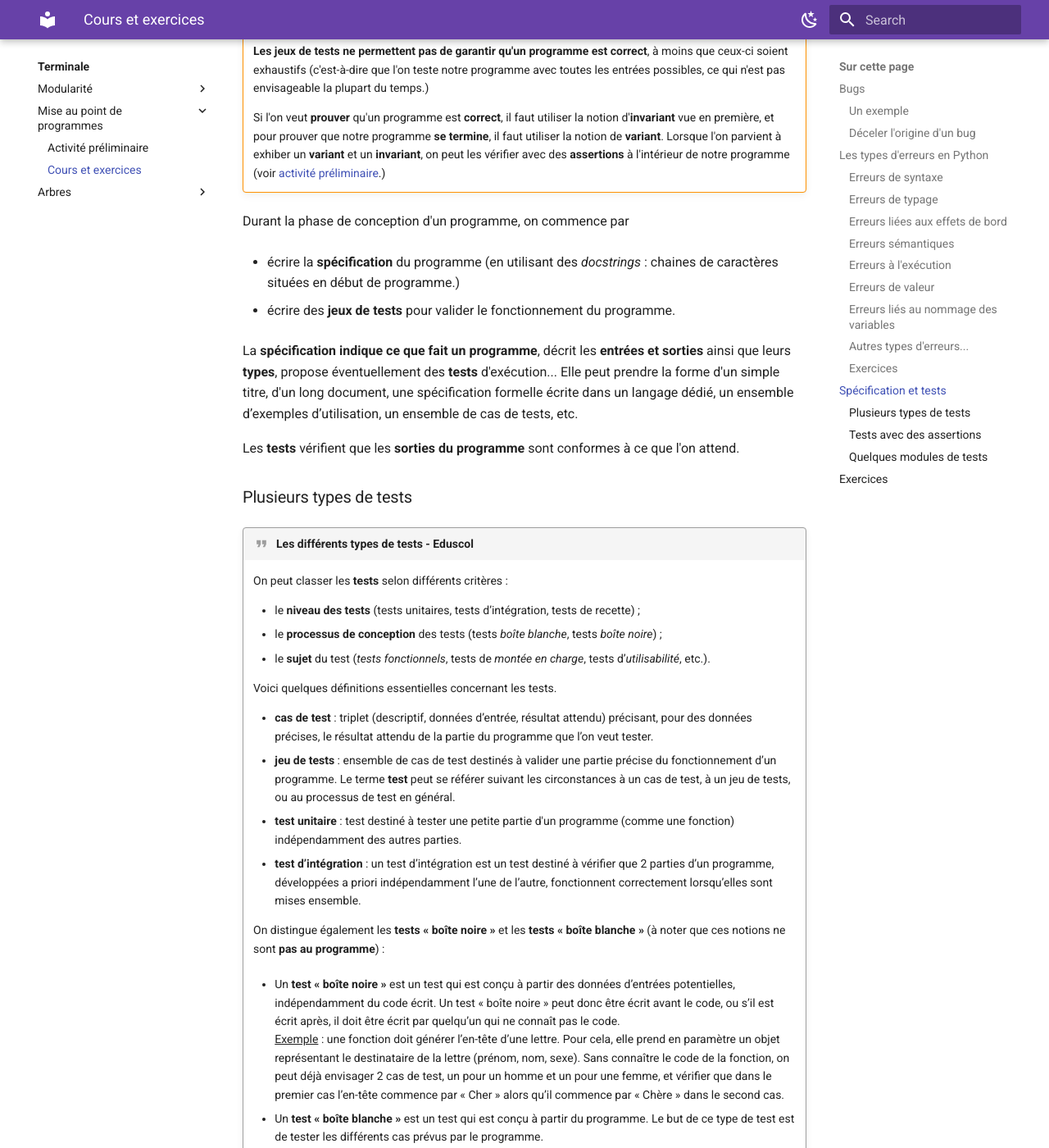
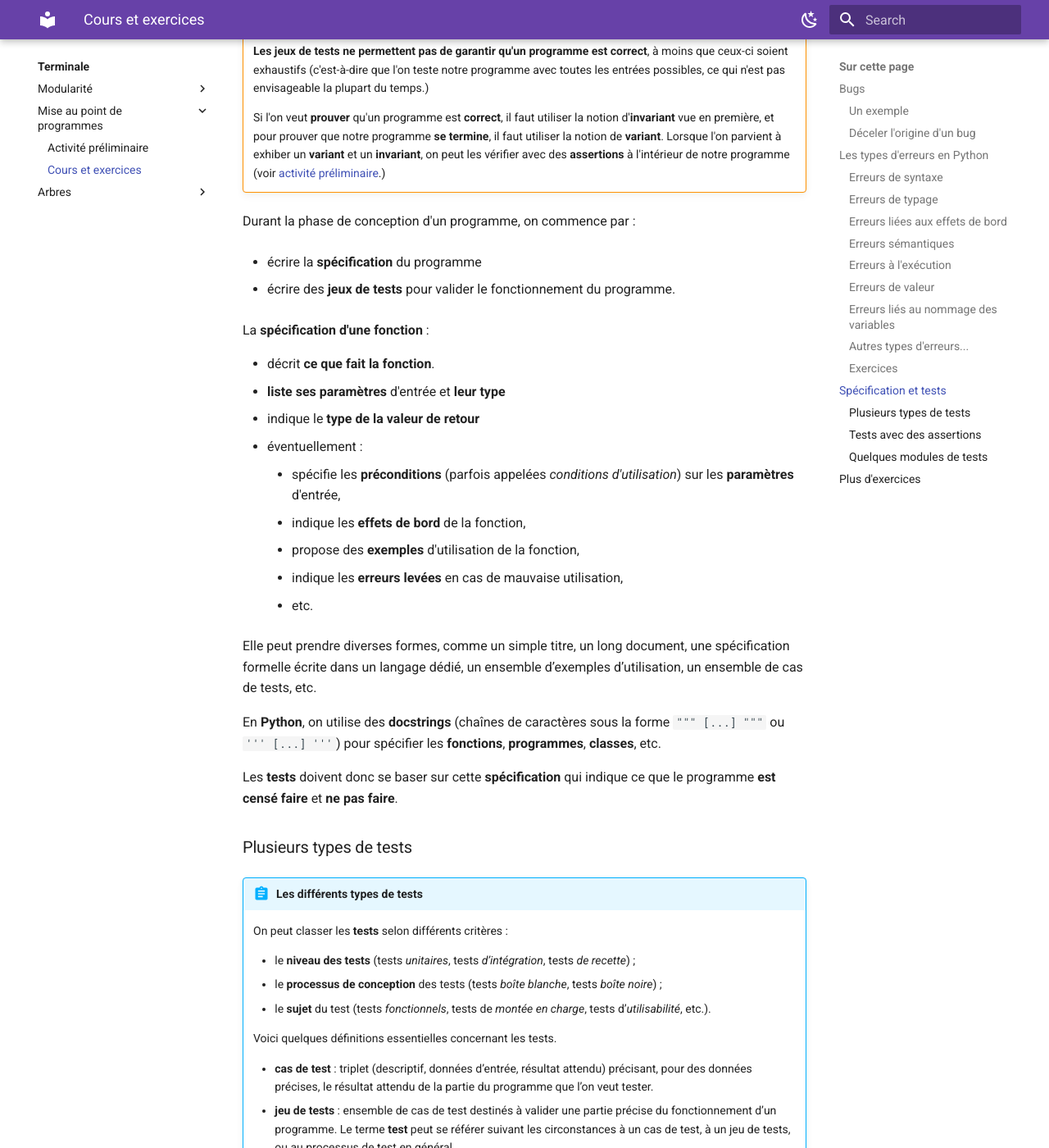
Before and after one commit to erwandemerville/nsi, an MkDocs documentation site: the page built from docs/terminale/mise_au_point/cours.md, in a window 1280 px wide and 1400 px high, scrolled down 10300 px. Shown: the whole window at 82% size. Built offline with MkDocs 1.6.1 and Material for MkDocs 9.7.7, drawn with Linux system fonts in a browser that asks for light colours; some of the changed text lies outside the part shown.

Commit message:
MAJ cours mise au point programmes

````diff
--- a/docs/terminale/mise_au_point/cours.md
+++ b/docs/terminale/mise_au_point/cours.md
@@ -123,7 +123,7 @@
     return valeur_max
 ```
 
-Ici, `CU` signifie "**conditions d'utilisation**" (on y indique les **préconditions** relatives aux paramètres d'entrée). Sur la forme de votre docstring, il n'y a pas de règle particulière. On aurait pu écrire `assert` ou encore `préconditions` au lieu de `CU`, par exemple.
+Ici, `CU` signifie "**conditions d'utilisation**" (on y indique les **préconditions** relatives aux **paramètres** d'entrée). Sur la forme de votre docstring, il n'y a pas de règle particulière. On aurait pu écrire `assert` ou encore `préconditions` au lieu de `CU`, par exemple.
 
 Si l'on ajoute des **assertions** à l'intérieur de notre fonction :
 
@@ -357,40 +357,68 @@
 
     Si l'on veut **prouver** qu'un programme est **correct**, il faut utiliser la notion d'**invariant** vue en première, et pour prouver que notre programme **se termine**, il faut utiliser la notion de **variant**. Lorsque l'on parvient à exhiber un **variant** et un **invariant**, on peut les vérifier avec des **assertions** à l'intérieur de notre programme (voir [activité préliminaire](preliminaire.md).)
 
-Durant la phase de conception d'un programme, on commence par
+Durant la phase de conception d'un programme, on commence par :
 
-- écrire la **spécification** du programme (en utilisant des *docstrings* : chaines de caractères situées en début de programme.)
+- écrire la **spécification** du programme
 
 - écrire des **jeux de tests** pour valider le fonctionnement du programme.
 
-La **spécification indique ce que fait un programme**, décrit les **entrées et sorties** ainsi que leurs **types**, propose éventuellement des **tests** d'exécution... Elle peut prendre la forme d'un simple titre, d'un long document, une spécification formelle écrite dans un langage dédié, un ensemble d’exemples d’utilisation, un ensemble de cas de tests, etc.
+La **spécification d'une fonction** :
 
-Les **tests** vérifient que les **sorties du programme** sont conformes à ce que l'on attend.
+- décrit **ce que fait la fonction**.
+- **liste ses paramètres** d'entrée et **leur type**
+- indique le **type de la valeur de retour**
+- éventuellement :
+    - spécifie les **préconditions** (parfois appelées *conditions d'utilisation*) sur les **paramètres** d'entrée,
+    - indique les **effets de bord** de la fonction,
+    - propose des **exemples** d'utilisation de la fonction,
+    - indique les **erreurs levées** en cas de mauvaise utilisation,
+    - etc.
+
+Elle peut prendre diverses formes, comme un simple titre, un long document, une spécification formelle écrite dans un langage dédié, un ensemble d’exemples d’utilisation, un ensemble de cas de tests, etc.
+
+En **Python**, on utilise des **docstrings** (chaînes de caractères sous la forme `""" [...] """` ou `''' [...] '''`) pour spécifier les **fonctions**, **programmes**, **classes**, etc.
+
+Les **tests** doivent donc se baser sur cette **spécification** qui indique ce que le programme **est censé faire** et **ne pas faire**.
 
 ### Plusieurs types de tests
 
-!!! quote "Les différents types de tests - Eduscol"
+!!! abstract "Les différents types de tests"
     On peut classer les **tests** selon différents critères :
 
-    - le **niveau des tests** (tests unitaires, tests d’intégration, tests de recette) ;
+    - le **niveau des tests** (tests *unitaires*, tests *d’intégration*, tests *de recette*) ;
     - le **processus de conception** des tests (tests *boîte blanche*, tests *boîte noire*) ;
-    - le **sujet** du test (*tests fonctionnels*, tests de *montée en charge*, tests d’*utilisabilité*,
+    - le **sujet** du test (tests *fonctionnels*, tests de *montée en charge*, tests d’*utilisabilité*,
     etc.).
 
     Voici quelques définitions essentielles concernant les tests.
 
     - **cas de test** : triplet (descriptif, données d’entrée, résultat attendu) précisant, pour des données précises, le résultat attendu de la partie du programme que l’on veut tester.
     - **jeu de tests** : ensemble de cas de test destinés à valider une partie précise du fonctionnement d’un programme. Le terme **test** peut se référer suivant les circonstances à un cas de test, à un jeu de tests, ou au processus de test en général.
+
+    **<u>Niveaux des tests</u>** :
+
     - **test unitaire** : test destiné à tester une petite partie d'un programme (comme une fonction) indépendamment des autres parties.
-    - **test d’intégration** : un test d’intégration est un test destiné à vérifier que 2 parties d’un programme, développées a priori indépendamment l’une de l’autre, fonctionnent correctement lorsqu’elles sont mises ensemble.
+    - **test d’intégration** : test destiné à vérifier que 2 parties d’un programme, développées a priori indépendamment l’une de l’autre, fonctionnent correctement lorsqu’elles sont mises ensemble.
+    - **test de recette** : test destiné à vérifier une fonctionnalité générale d’un logiciel dans son ensemble.
 
-    On distingue également les **tests « boîte noire »** et les **tests « boîte blanche »** (à noter que ces notions ne sont **pas au programme**) :
+    **<u>Processus de conception</u>** :
+
+    On distingue les **tests « boîte noire »** et les **tests « boîte blanche »** (à noter que ces notions ne sont **pas au programme**) :
 
     - Un **test « boîte noire »** est un test qui est conçu à partir des données d’entrées potentielles, indépendamment du code écrit. Un test « boîte noire » peut donc être écrit avant le code, ou s’il est écrit après, il doit être écrit par quelqu’un qui ne connaît pas le code.
     <u>Exemple</u> : une fonction doit générer l’en-tête d’une lettre. Pour cela, elle prend en paramètre un objet représentant le destinataire de la lettre (prénom, nom, sexe). Sans connaître le code de la fonction, on peut déjà envisager 2 cas de test, un pour un homme et un pour une femme, et vérifier que dans le premier cas l’en-tête commence par « Cher » alors qu’il commence par « Chère » dans le second cas.
 
     - Un **test « boîte blanche »** est un test qui est conçu à partir du programme. Le but de ce
     type de test est de tester les différents cas prévus par le programme.
+
+    **<u>Sujets du test</u>** :
+
+    - **test fonctionnel** : test visant à déterminer la **correction** de l’**état final** par rapport à l’**état initial** d'un programme. Si l'on parle de **fonctions**, il s'agit de déterminer la **correction** de la **valeur de retour** (c'est-à-dire vérifier que la valeur de retour soit bien celle qui est attendue) de la fonction par rapport aux **données d'entrée**. Souvent un **test « boîte noire »**.
+    - **test structurel** : test vérifiant le **fonctionnement interne** d'un programme. Souvent un **test « boîte blanche »**.
+    - **test de montée en charge** : test visant à vérifier si un serveur continue à bien fonctionner avec un grand nombre de sollicitations simultanées.
+    - **test d'utilisabilité** : test destiné à évaluer l’**ergonomie** (efficacité et simplicité de l'interface utilisateur) d’un programme.
+    - **test de performance** : test vérifiant que le logiciel se comporte correctement lorsqu’il est confronté à des **données de grande taille** ou, pour un serveur, à un **grand nombre de connexions**.
 
 !!! tip "En savoir plus"
     Pour en savoir plus sur l'écriture de tests, je vous recommande [ce très bon document](https://eduscol.education.fr/document/7298/download){ target="_blank" } proposé par Eduscol.
@@ -447,12 +475,28 @@
 
     Documentez-bien votre fonction à l'aide d'une **docstring** et éventuellement d'**annotations de types**.
 
+!!! note "Quelques exercices"
+    Voici deux exercices pour vous entraîner à écrire des tests à l'aide d'assertions :
+
+    - [Exercice - La fonction Factorielle](http://www.silanus.fr/nsi/premiere/python/erreur.html#_travail_faire_la_fonction_factorielle){ target="_blank" }
+    - [Exercice - Que fait ce programme ?](http://www.silanus.fr/nsi/premiere/python/erreur.html#_travail_faire_que_fait_ce_programme){ target="_blank" }
+
 ### Quelques modules de tests
 
-**doctest**, **pytest**, **unittest**...
+!!! warning "Pas au programme"
+    Les modules de tests sont présentés ici pour votre culture générale, et parce qu'ils vous seront bien utiles si vous souhaitez continuer à travailler dans l'informatique après le bac.
+
+    Toutefois, dans le cadre des sujets proposés au bac, les **tests** sont principalement effectués à l'aide d'**assertions**. La connaissance des modules de tests présentés ici ne sont donc pas exigibles.
+
+Il existe principalement **3 modules Python** pour écrire et exécuter des tests :
+
+- `unittest` : outil de base, intégré à Python ;
+- `doctest` : outil externe qui permet d’exécuter des tests inclus dans la documentation des fonctions. Les tests servent alors également de documentation de la fonction ;
+- `pytest` : outil externe qui permet d’exécuter des tests écrits dans des fichiers dédiés. C’est l’outil le plus utilisé, car le plus complet.
+
 (En construction...)
 
-## Exercices
+## Plus d'exercices
 
 !!! success "À télécharger"
     [Cliquez ici](pdf/exercices_Hachette.pdf){ target="_blank" } pour télécharger la fiche d'exercices (issue du *Hachette Terminale 2022*).
````
